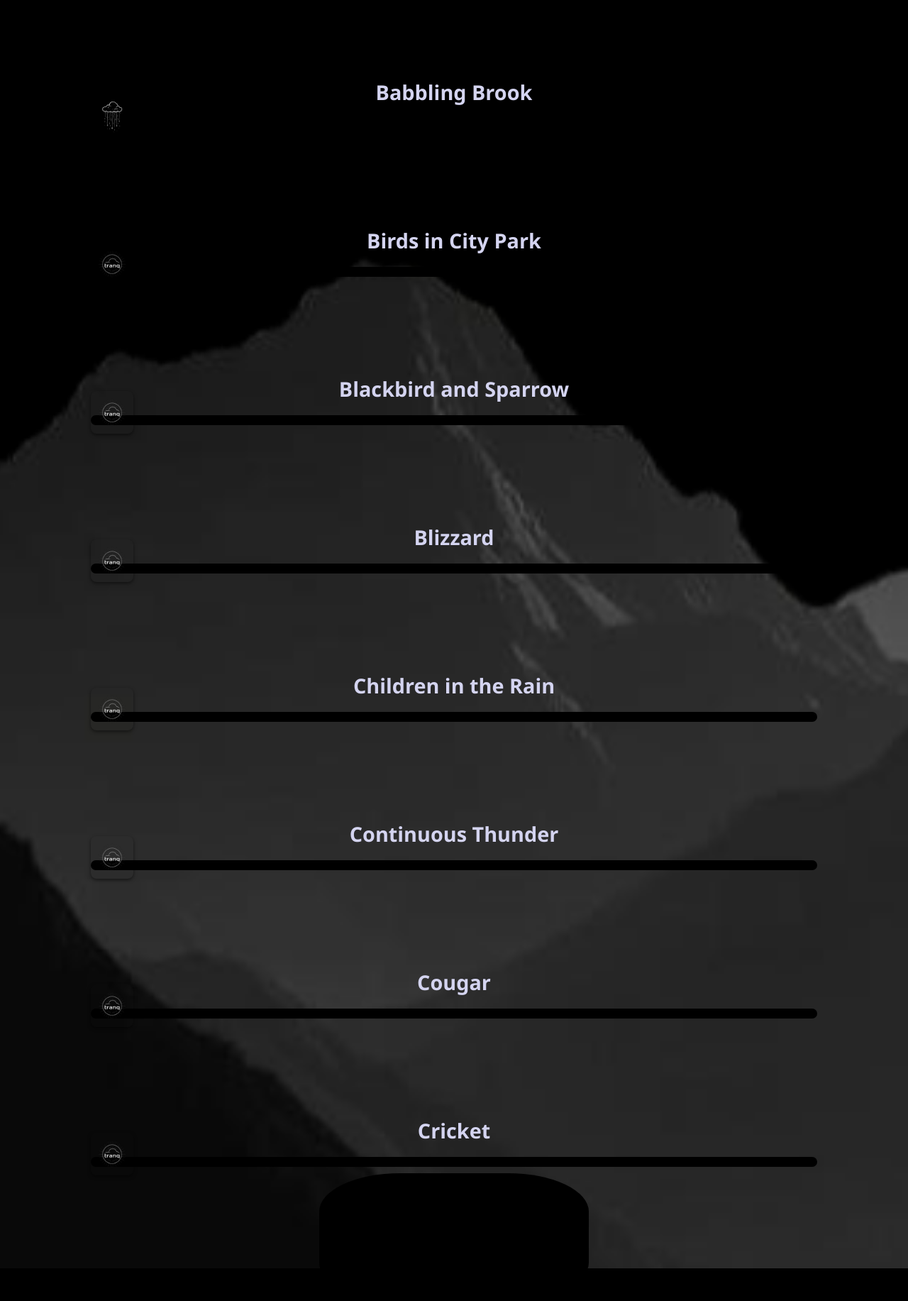
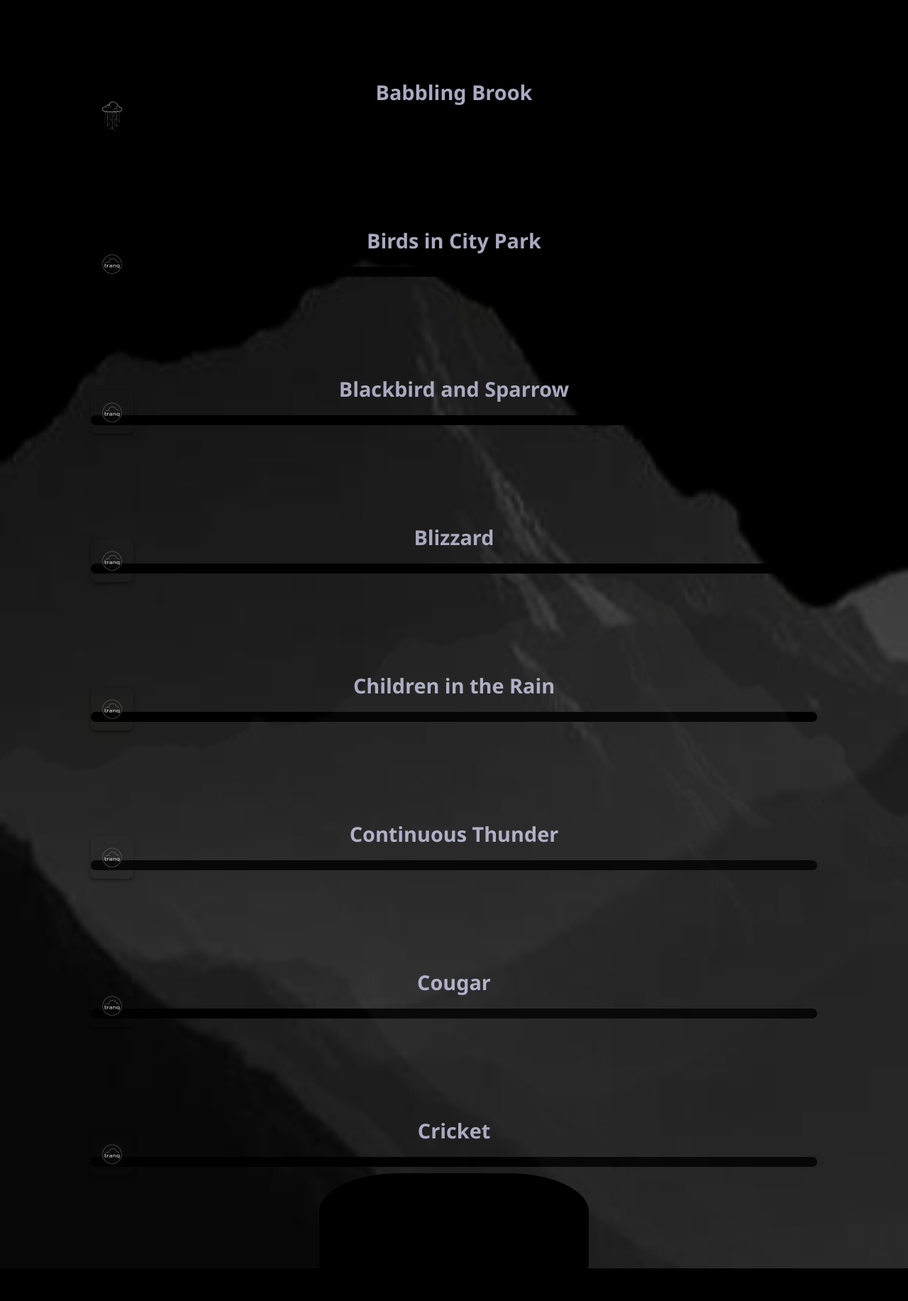
Before and after one commit to MetacomicSolutions/tranq, a PHP site: page / in a window 1280 px wide. Shown: the part 767-2600 px from the top of the page at 71% size. Run offline with PHP 8.4, Linux system fonts and the light colour scheme.

Commit message:
Add files via upload

```diff
--- a/index.html
+++ b/index.html
@@ -5,29 +5,29 @@
   <title>Tranq</title>
   <link rel="manifest" href="manifest.json" />
   <meta name="theme-color" content="#131313"/>
-  <link rel="icon" href="imgs/logo.png" type="image/png" />
+  <link rel="icon" href="imgs/icon.png" type="image/png" />
   <link rel="stylesheet" href="style.css" />
 
       <!-- Standard Icons -->
-    <link rel="icon" type="image/png" sizes="48x48" href="imgs/logo.png">
-    <link rel="icon" type="image/png" sizes="72x72" href="imgs/logo.png">
-    <link rel="icon" type="image/png" sizes="96x96" href="imgs/logo.png">
-    <link rel="icon" type="image/png" sizes="128x128" href="imgs/logo.png">
-    <link rel="icon" type="image/png" sizes="144x144" href="imgs/logo.png">
-    <link rel="icon" type="image/png" sizes="152x152" href="imgs/logo.png">
-    <link rel="icon" type="image/png" sizes="192x192" href="imgs/logo.png">
-    <link rel="icon" type="image/png" sizes="384x384" href="imgs/logo.png">
-    <link rel="icon" type="image/png" sizes="512x512" href="imgs/logo.png">
+    <link rel="icon" type="image/png" sizes="48x48" href="imgs/icon.png">
+    <link rel="icon" type="image/png" sizes="72x72" href="imgs/icon.png">
+    <link rel="icon" type="image/png" sizes="96x96" href="imgs/icon.png">
+    <link rel="icon" type="image/png" sizes="128x128" href="imgs/icon.png">
+    <link rel="icon" type="image/png" sizes="144x144" href="imgs/icon.png">
+    <link rel="icon" type="image/png" sizes="152x152" href="imgs/icon.png">
+    <link rel="icon" type="image/png" sizes="192x192" href="imgs/icon.png">
+    <link rel="icon" type="image/png" sizes="384x384" href="imgs/icon.png">
+    <link rel="icon" type="image/png" sizes="512x512" href="imgs/icon.png">
 
     <!-- Apple Touch Icons -->
-    <link rel="apple-touch-icon" sizes="120x120" href="imgs/logo.png">
-    <link rel="apple-touch-icon" sizes="152x152" href="imgs/logo.png">
-    <link rel="apple-touch-icon" sizes="180x180" href="imgs/logo.png">
-    <link rel="apple-touch-icon" sizes="192x192" href="imgs/logo.png">
+    <link rel="apple-touch-icon" sizes="120x120" href="imgs/icon.png">
+    <link rel="apple-touch-icon" sizes="152x152" href="imgs/icon.png">
+    <link rel="apple-touch-icon" sizes="180x180" href="imgs/icon.png">
+    <link rel="apple-touch-icon" sizes="192x192" href="imgs/icon.png">
 
     <!-- Windows Tiles -->
     <meta name="msapplication-TileColor" content="#131313">
-    <meta name="msapplication-TileImage" content="imgs/logo.png">
+    <meta name="msapplication-TileImage" content="imgs/icon.png">
 
 <style>
     .circle {
@@ -489,6 +489,11 @@
 
   </main>
 
+     <div>
+      <img style="height: 70vh; position: fixed; z-index:2; top: 30%; opacity: 20%;" src="imgs/bg.png" alt="">
+    </div>
+
+
 
   <footer>
 
--- a/service-worker.js
+++ b/service-worker.js
@@ -6,7 +6,7 @@ self.addEventListener('install', (event) => {
         '/index.html',
         '/manifest.json',
         '/imgs/tranq.png',
-        '/imgs/tranq.png'
+        '/imgs/icon.png'
       ]);
     })
   );
```
Also changed, not shown: manifest.json, style.css (indentation only).
